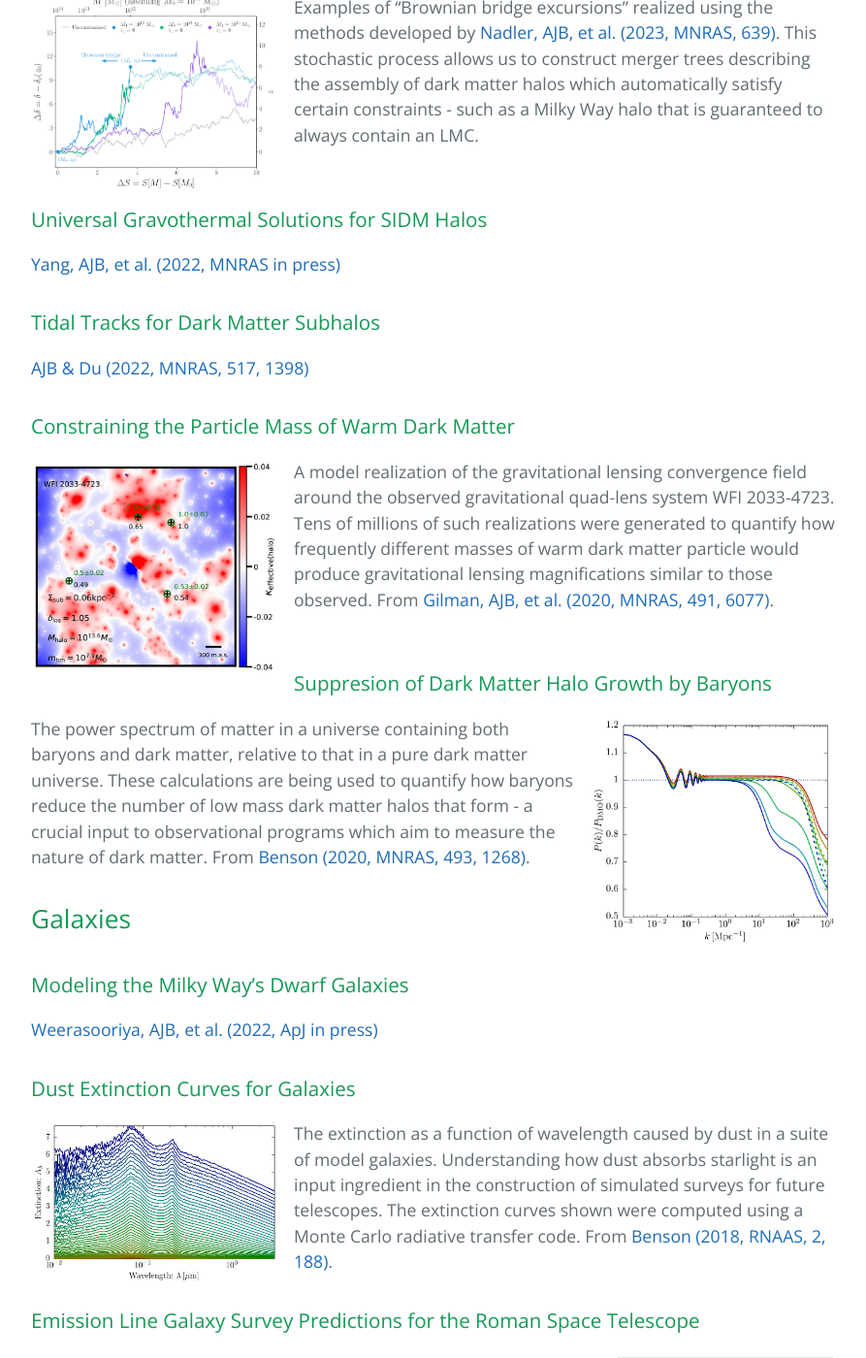
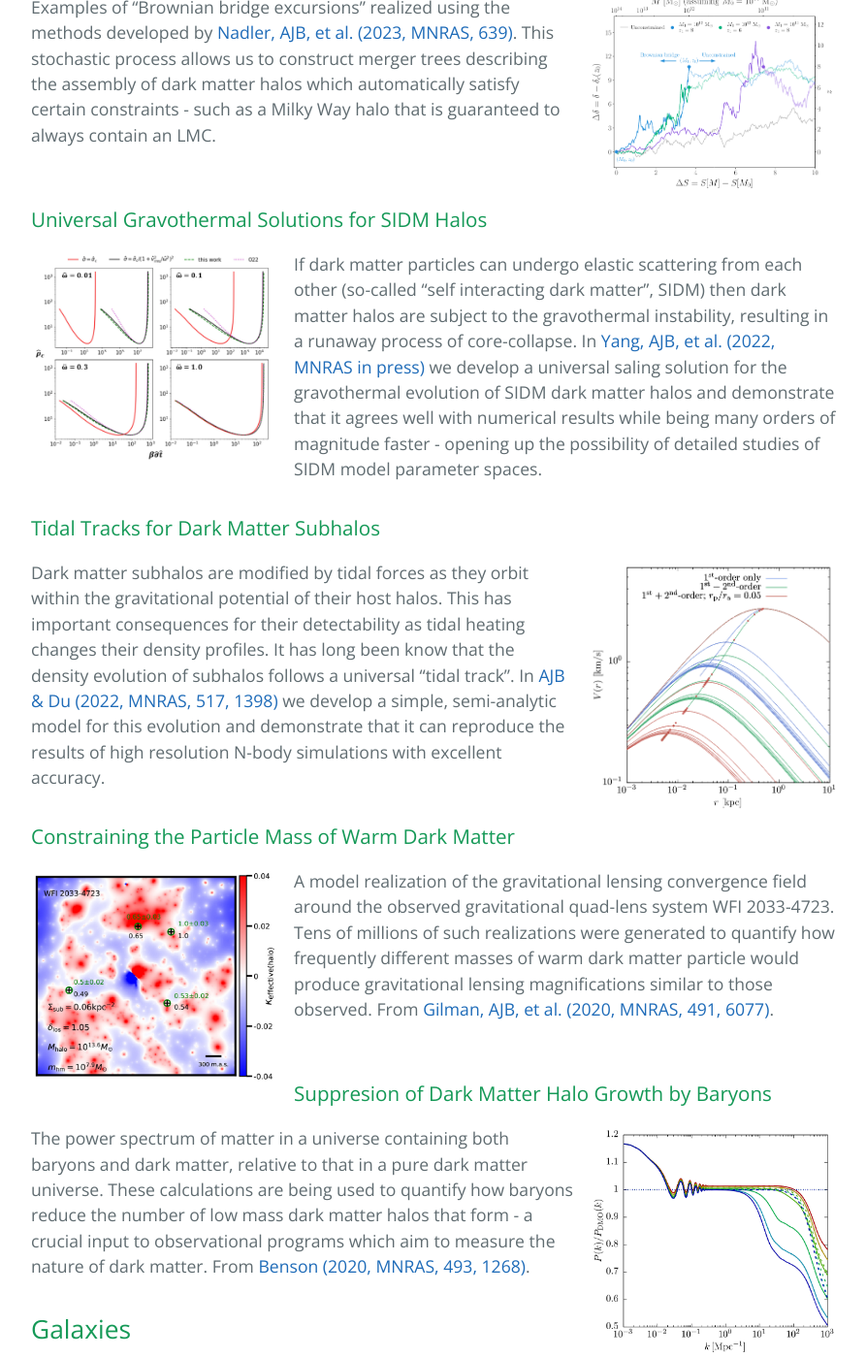
Before and after one commit to abensonca/abensonca.github.io, a Jekyll site: the page built from index.md, in a window 1280 px wide and 1400 px high, scrolled down 882 px. Shown: the whole window at 97% size, without its empty margins (192-1085 px from the left). Built offline with Jekyll 4.4.1, drawn with Linux system fonts in a browser that asks for light colours; some of the changed text lies outside the part shown.

Commit message:
fix: Update research

```diff
--- a/index.md
+++ b/index.md
@@ -22,7 +22,7 @@ You can learn more about current and former members of my research team [here](.
 
 ### Building Constrained Merger Trees
 
-<img src="./assets/img/brownian_bridge.png" alt="Brownian bridge excursions" style="width:256px; float: left; margin-right: 15px;"/>
+<img src="./assets/img/brownian_bridge.png" alt="Brownian bridge excursions" style="width:256px; float: right; margin-left: 15px;"/>
 
 Examples of "Brownian bridge excursions" realized using the methods developed by [Nadler, AJB, et al. (2023, MNRAS, 639)](https://ui.adsabs.harvard.edu/abs/2023MNRAS.tmp..639N). This stochastic process allows us to construct merger trees describing the assembly of dark matter halos which automatically satisfy certain constraints - such as a Milky Way halo that is guaranteed to always contain an LMC.
 <br>
@@ -30,11 +30,15 @@ Examples of "Brownian bridge excursions" realized using the methods developed by
 
 ### Universal Gravothermal Solutions for SIDM Halos
 
-[Yang, AJB, et al. (2022, MNRAS in press)](https://ui.adsabs.harvard.edu/abs/2022arXiv220502957Y)
+<img src="./assets/img/gravothermal.png" alt="gravothermal solutions" style="width:256px; float: left; margin-right: 15px;"/>
+
+If dark matter particles can undergo elastic scattering from each other (so-called "self interacting dark matter", SIDM) then dark matter halos are subject to the gravothermal instability, resulting in a runaway process of core-collapse. In [Yang, AJB, et al. (2022, MNRAS in press)](https://ui.adsabs.harvard.edu/abs/2022arXiv220502957Y) we develop a universal saling solution for the gravothermal evolution of SIDM dark matter halos and demonstrate that it agrees well with numerical results while being many orders of magnitude faster - opening up the possibility of detailed studies of SIDM model parameter spaces.
 
 ### Tidal Tracks for Dark Matter Subhalos
 
-[AJB & Du (2022, MNRAS, 517, 1398)](https://ui.adsabs.harvard.edu/abs/2022MNRAS.517.1398B)
+<img src="./assets/img/tidal_tracks.png" alt="tidal tracks" style="width:256px; float: right; margin-left: 15px;"/>
+
+Dark matter subhalos are modified by tidal forces as they orbit within the gravitational potential of their host halos. This has important consequences for their detectability as tidal heating changes their density profiles. It has long been know that the density evolution of subhalos follows a universal "tidal track". In [AJB & Du (2022, MNRAS, 517, 1398)](https://ui.adsabs.harvard.edu/abs/2022MNRAS.517.1398B) we develop a simple, semi-analytic model for this evolution and demonstrate that it can reproduce the results of high resolution N-body simulations with excellent accuracy.
 
 ### Constraining the Particle Mass of Warm Dark Matter
 
@@ -61,7 +65,9 @@ crucial input to observational programs which aim to measure the nature of dark
 
 ### Modeling the Milky Way's Dwarf Galaxies
 
-[Weerasooriya, AJB, et al. (2022, ApJ in press)](https://ui.adsabs.harvard.edu/abs/2022arXiv220913663W)
+<img src="./assets/img/mass_metallicity.png" alt="mass-metallicity relation" style="width:256px; float: right; margin-left: 15px;"/>
+
+The mass-metallicity relation for Milky Way dwarf satellites as predicted by [Weerasooriya, AJB, et al. (2022, ApJ in press)](https://ui.adsabs.harvard.edu/abs/2022arXiv220913663W) using the [_Galacticus_](https://github.com/galacticusorg/galacticus/wiki) model (meganta points). Results are compared to observations (green points) and found to be in good agreement. Modeling the mass-metallicity relation provides strong constraints on the nature of feedback and outflows in the [_Galacticus_](https://github.com/galacticusorg/galacticus/wiki) galaxy formation model.
 
 ### Dust Extinction Curves for Galaxies
 
```
Also changed, not shown: assets/img/gravothermal.png (added), assets/img/mass_metallicity.png (added), assets/img/tidal_tracks.png (added).
